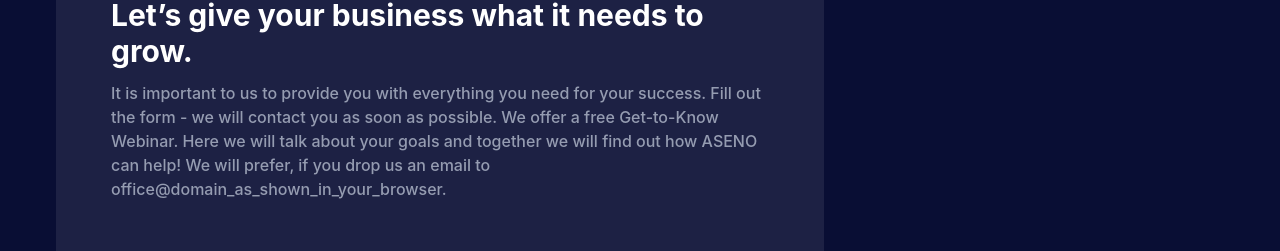
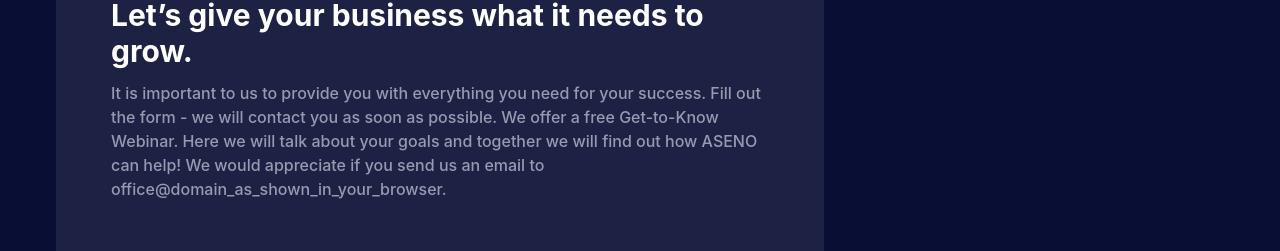
Before and after one commit to aseno-gmbh/aseno-gmbh.github.io, a Next.js app: page /contact in a window 1280 px wide. Shown: the part 450-701 px from the top of the page. Built offline with nearby package versions, Linux system fonts and the light colour scheme.

Commit message:
remove deps/

```diff
--- a/components/Contact/index.jsx
+++ b/components/Contact/index.jsx
@@ -16,7 +16,7 @@
               </h2>
               <p className="mb-12 text-base font-medium text-body-color">
               It is important to us to provide you with everything you need for your success. Fill out the form - we will contact you as soon as possible.
-              We offer a free Get-to-Know Webinar. Here we will talk about your goals and together we will find out how ASENO can help! We will prefer, if you drop us an email to office@domain_as_shown_in_your_browser.
+              We offer a free Get-to-Know Webinar. Here we will talk about your goals and together we will find out how ASENO can help! We would appreciate if you send us an email to office@domain_as_shown_in_your_browser.
               </p>
               <form>
                 <div className="-mx-4 flex flex-wrap">
--- a/components/Footer/index.jsx
+++ b/components/Footer/index.jsx
@@ -33,7 +33,7 @@
                 <div className="bg-primary/1 py-1">
                   <div className="container">
                     <p className="text-center text-base text-body-color dark:text-white">
-                      <a href="https://aseno.org" rel="nofollow noopener">Aseno Ltd. 2023</a>
+                      <a href="https://aseno.de" rel="nofollow noopener">Aseno Ltd. 2023</a>
                     </p>
                   </div>
                 </div>
@@ -226,7 +226,7 @@
         {/* <div className="bg-primary/8 py-6">
           <div className="container">
             <p className="text-center text-base text-body-color dark:text-white">
-              <a href="https://aseno.org" rel="nofollow noopener">Aseno Ltd. 2023</a>
+              <a href="https://aseno.de" rel="nofollow noopener">Aseno Ltd. 2023</a>
             </p>
           </div>
         </div> */}
--- a/next.config.js
+++ b/next.config.js
@@ -36,7 +36,7 @@
 //     },
 //     // Define the environment variables for the application
 //     env: {
-//       API_BASE_URL: 'https://aseno.org/api'
+//       API_BASE_URL: 'https://aseno.de/api'
 //     },
 
 //     // Define the routes for which static pages should be generated
--- a/package.json
+++ b/package.json
@@ -12,7 +12,6 @@
     "lint": "next lint"
   },
   "dependencies": {
-    "@next/font": "13.3",
     "eslint": "8.33.0",
     "eslint-config-next": "13.3",
     "next": "^13.4.0",
```
Also changed, not shown: 1 other file (tests, documents, lock files or other folders).
